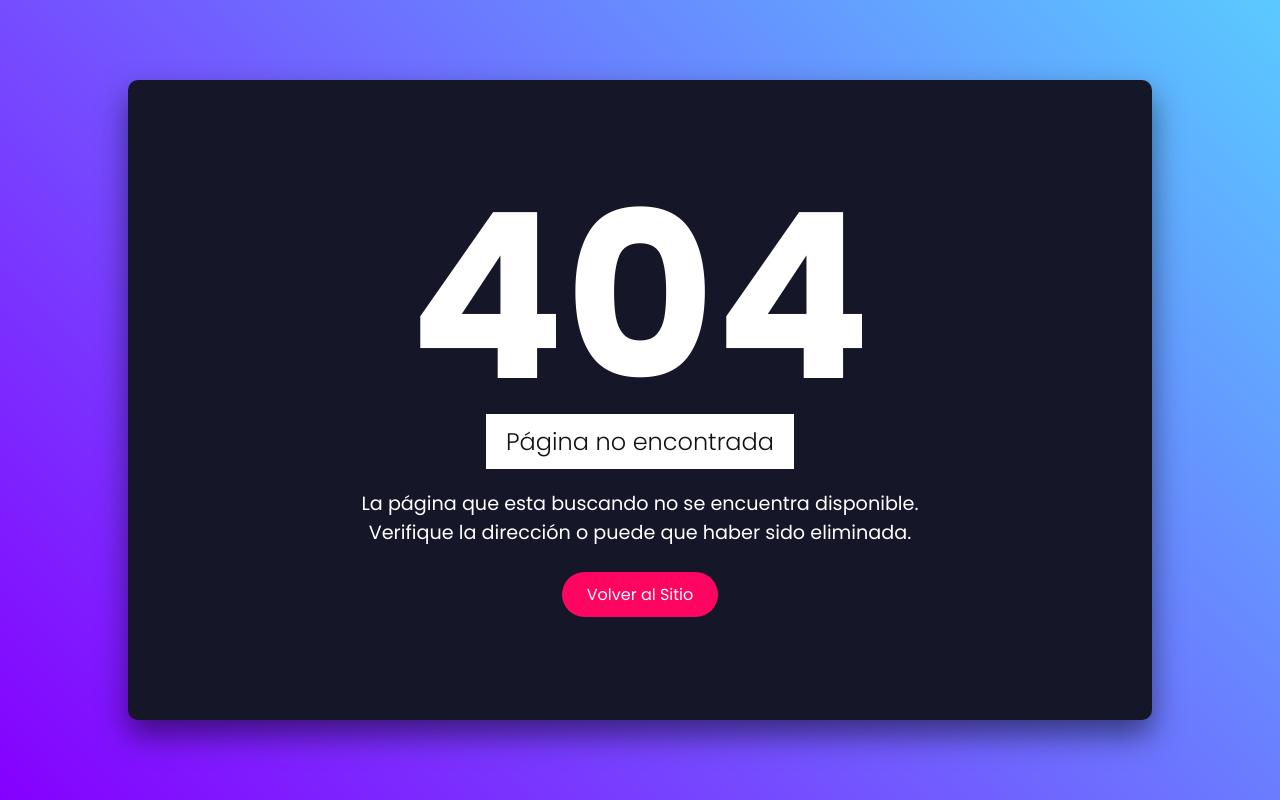
After one commit to jpgarau/facturas, a PHP site: page /vista/404.html in a window 1280 px wide. The commit adds this page. Run offline with PHP 8.4, Linux system fonts and the light colour scheme.

Commit message:
agregado de 404

```diff
--- a/api/api_comprobantes.php
+++ b/api/api_comprobantes.php
@@ -16,6 +16,8 @@ $retorno = array('exito' => false, 'msg' => 'Error en la carga');
 
 switch ($metodo) {
     case 'GET':
+            header('Location: /clientes');
+            die;
         break;
     case 'POST':
         try {
--- /dev/null
+++ b/vista/404.html
@@ -0,0 +1,77 @@
+<!DOCTYPE html>
+<html lang="es">
+<head>
+    <meta charset="UTF-8">
+    <meta name="viewport" content="width=device-width, initial-scale=1.0">
+    <title>404</title>
+    <style>
+        @import url('https://fonts.googleapis.com/css2?family=Poppins:ital,wght@0,100;0,200;0,300;0,400;0,500;0,600;0,700;0,800;0,900;1,100;1,200;1,300;1,400;1,500;1,600;1,700;1,800;1,900&display=swap');
+        *{
+            margin: 0;
+            padding: 0;
+            box-sizing: border-box;
+            font-family: 'Poppins', sans-serif;
+        }
+        body{
+            background: linear-gradient(45deg, #8500ff, #5acaff);
+            height: 100vh;
+        }
+        #container{
+            position: absolute;
+            top: 10%;
+            left: 10%;
+            right: 10%;
+            bottom: 10%;
+            border-radius: 10px;
+            display: flex;
+            justify-content: center;
+            align-items: center;
+            background: #151729;
+            box-shadow: 0 15px 30px rgba(0, 0, 0, 0.5);
+        }
+        #container .content{
+            max-width: 600px;
+            text-align: center;
+        }
+        #container .content h2{
+            font-size: 18vw;
+            color: #fff;
+            line-height: 1em;
+        }
+        #container .content h4{
+            position: relative;
+            font-size: 1.5em;
+            margin-bottom: 20px;
+            color: #111;
+            background: #fff;
+            font-weight: 300;
+            padding: 10px 20px;
+            display: inline-block;
+        }
+        #container .content p{
+            color: #fff;
+            font-size: 1.2em;
+        }
+        #container .content a{
+            position: relative;
+            display: inline-block;
+            padding: 10px 25px;
+            background: #ff0562;
+            color: #fff;
+            text-decoration: none;
+            margin-top: 25px;
+            border-radius: 25px;
+        }
+    </style>
+</head>
+<body>
+    <div id="container">
+        <div class="content">
+            <h2>404</h2>
+            <h4>Página no encontrada</h4>
+            <p>La página que esta buscando no se encuentra disponible. Verifique la dirección o puede que haber sido eliminada.</p>
+            <a href="https://www.agontech.com.ar">Volver al Sitio</a>
+        </div>
+    </div>
+</body>
+</html>
```
Also changed, not shown: controlador/ComprobantesC.php (+27 -11 lines), modelo/Comprobante.php (+68 -36 lines).
